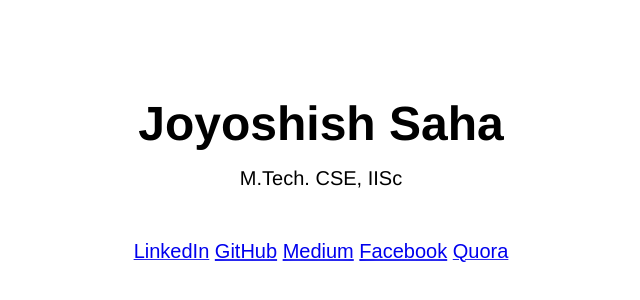
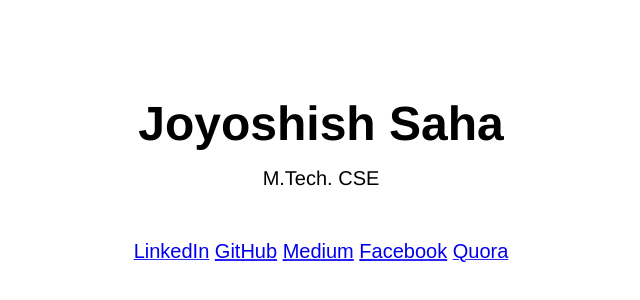
Before and after one commit to Joyoshish/Joyoshish.github.io, a plain HTML site: page index.html in a window 1280 px wide. Shown: the part 116-416 px from the top of the page, without its empty margins (319-959 px from the left). Drawn offline with Linux system fonts and the light colour scheme.

Commit message:
Update index.html

```diff
--- a/index.html
+++ b/index.html
@@ -5,6 +5,6 @@
 <p style="text-align: center;"><br></p>
 <p style="text-align: center;"><br></p>
 <p style="text-align: center;"><strong><span style="font-size: 48px; font-family: Helvetica;">Joyoshish Saha</span></strong></p>
-<p style="text-align: center;"><span style="font-family: Helvetica;"><span style="font-size: 20px;">M.Tech. CSE, IISc</span></span></p>
+<p style="text-align: center;"><span style="font-family: Helvetica;"><span style="font-size: 20px;">M.Tech. CSE</span></span></p>
 <p style="text-align: center;"><br></p>
 <p style="text-align: center;"><a href="https://www.linkedin.com/in/joyoshishsaha/" rel="noopener noreferrer" target="_blank"><span style="font-family: Arial, Helvetica, sans-serif; font-size: 20px; text-shadow: rgb(255, 255, 255) 1px 3px 14px;">LinkedIn</span></a><span style="text-shadow: 1px 3px 14px rgba(255, 255, 255, 1);"><span style="font-size: 20px;"><span style="font-family: Arial, Helvetica, sans-serif;"> <a href="https://github.com/Joyoshish" rel="noopener noreferrer" target="_blank">GitHub</a> <a href="https://medium.com/@joyoshish" rel="noopener noreferrer" target="_blank">Medium</a> <a href="https://www.facebook.com/joyoshish/" rel="noopener noreferrer" target="_blank">Facebook</a> </span></span></span><a href="https://www.quora.com/profile/%E0%A6%9C%E0%A7%9F%E0%A7%8B%E0%A6%B6%E0%A7%80%E0%A6%B7-%E0%A6%B8%E0%A6%BE%E0%A6%B9%E0%A6%BE-Joyoshish-Saha" rel="noopener noreferrer" target="_blank"><span style="font-family: Arial, Helvetica, sans-serif; font-size: 20px; text-shadow: rgb(255, 255, 255) 1px 3px 14px;">Quora</span></a></p>
```
